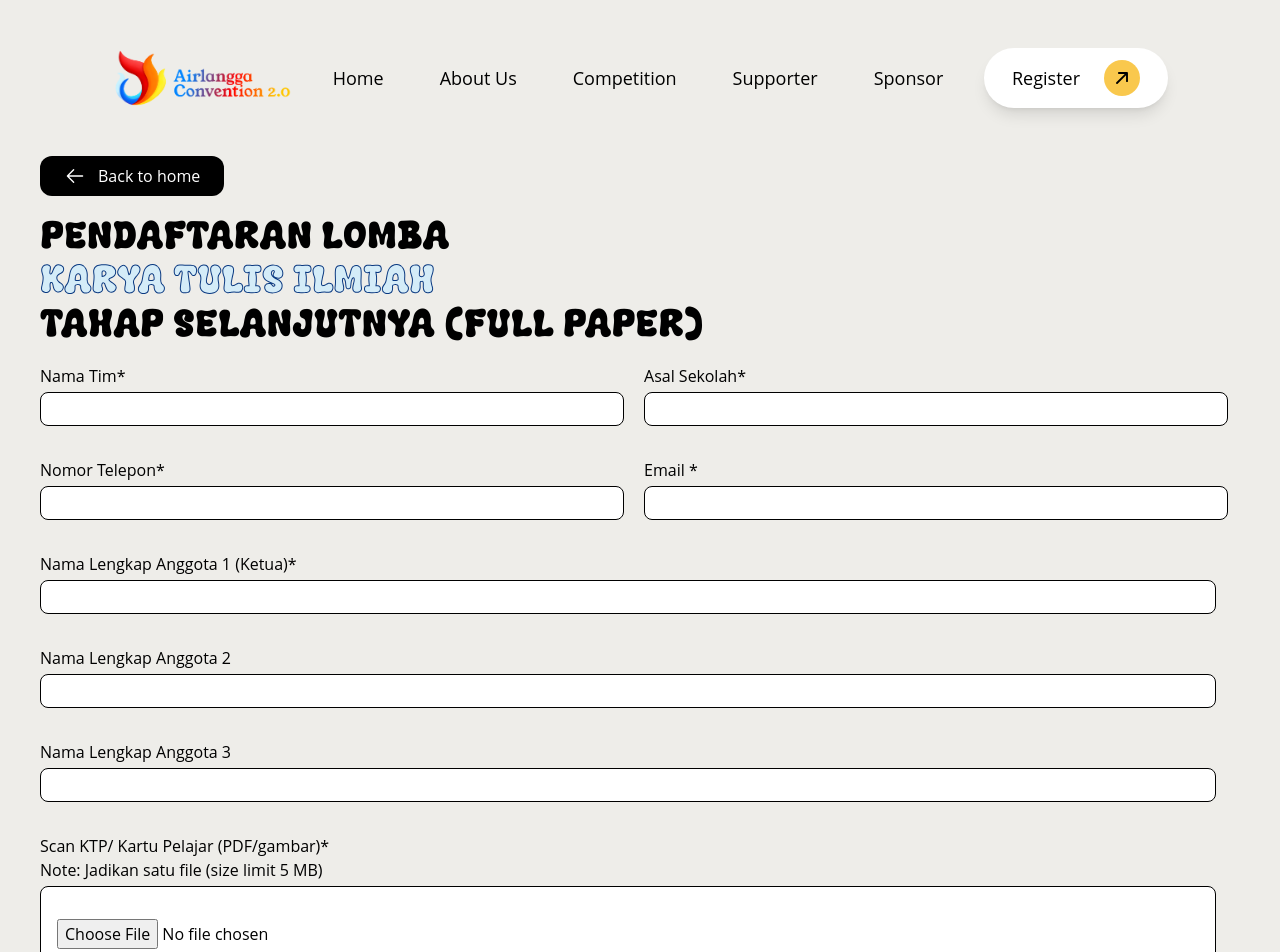
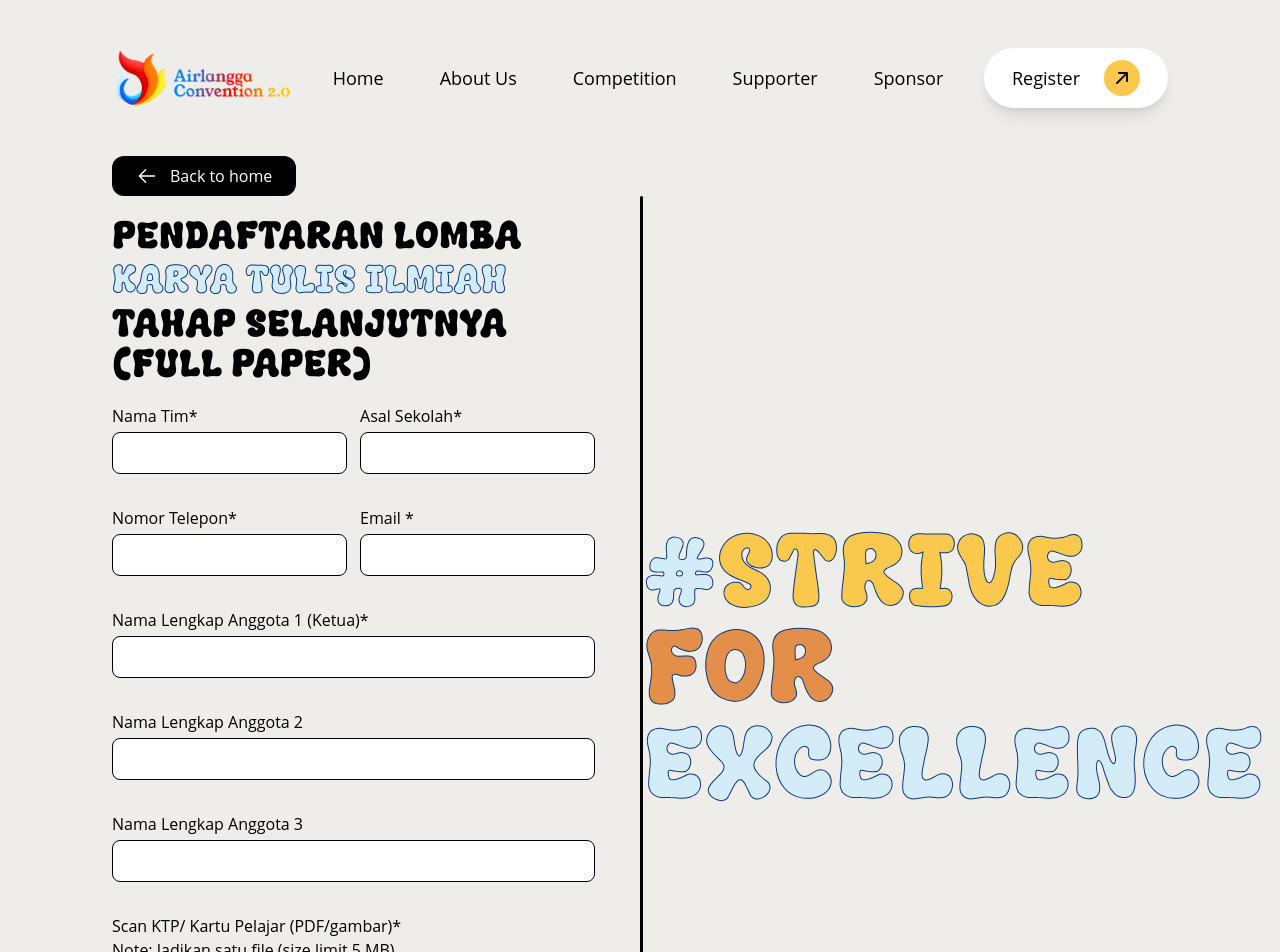
Before and after one commit to Elioth-Gray/Aircon-2.0, a Next.js app: page /competitions/karya-tulis-ilmiah/pendaftaran-tahap-lanjut in a window 1280 px wide. Shown: the top 952 px of the page. Built offline with nearby package versions, Linux system fonts and the light colour scheme.

Commit message:
Register Update

```diff
--- a/app/competitions/karya-tulis-ilmiah/pendaftaran-tahap-lanjut/page.tsx
+++ b/app/competitions/karya-tulis-ilmiah/pendaftaran-tahap-lanjut/page.tsx
@@ -8,6 +8,10 @@ import BackButton from "@/app/components/BackButton";
 const CompetitionPage = () => {
   const [step, setStep] = useState(0);
   const router = useRouter();
+
+  const handleSubmit = () => {
+    console.log("submit");
+  };
 
   const nextStep = () => {
     if (step < 1) {
@@ -31,8 +35,10 @@ const CompetitionPage = () => {
 
   return (
     <>
-      <div className="mx-10 mt-5">
+      <div className="mx-10 mt-5 lg:mx-28">
         <BackButton />
+        <div className="flex flex-col lg:flex-row lg:gap-10">
+          <div className="w-full lg:w-1/2">
             {step === 0 ? (
               <>
                 <div className="w-full flex flex-col gap-1 mt-5 text-4xl">
@@ -63,7 +69,7 @@ const CompetitionPage = () => {
                         <input
                           type="text"
                           name="namaTim"
-                      className="px-2 py-1 border border-black rounded-lg w-[98%]"
+                          className="px-2 py-1 border border-black rounded-lg w-[98%] lg:py-2"
                         />
                       </div>
                       <div className="flex flex-col w-1/2 gap-1">
@@ -71,7 +77,7 @@ const CompetitionPage = () => {
                         <input
                           type="text"
                           name="asalSekolah"
-                      className="px-2 py-1 border border-black rounded-lg w-[98%]"
+                          className="px-2 py-1 border border-black rounded-lg w-[98%] lg:py-2"
                         />
                       </div>
                     </div>
@@ -81,7 +87,7 @@ const CompetitionPage = () => {
                         <input
                           type="text"
                           name="nomorTelepon"
-                      className="px-2 py-1 border border-black rounded-lg w-[98%]"
+                          className="px-2 py-1 border border-black rounded-lg w-[98%] lg:py-2"
                         />
                       </div>
                       <div className="flex flex-col w-1/2 gap-1">
@@ -89,7 +95,7 @@ const CompetitionPage = () => {
                         <input
                           type="text"
                           name="email"
-                      className="px-2 py-1 border border-black rounded-lg w-[98%]"
+                          className="px-2 py-1 border border-black rounded-lg w-[98%] lg:py-2"
                         />
                       </div>
                     </div>
@@ -101,7 +107,7 @@ const CompetitionPage = () => {
                         <input
                           type="text"
                           name="anggota1"
-                      className="px-2 py-1 border border-black rounded-lg w-[98%]"
+                          className="px-2 py-1 border border-black rounded-lg w-[98%] lg:py-2 lg:w-[99%]"
                         />
                       </div>
                     </div>
@@ -111,7 +117,7 @@ const CompetitionPage = () => {
                         <input
                           type="text"
                           name="anggota2"
-                      className="px-2 py-1 border border-black rounded-lg w-[98%]"
+                          className="px-2 py-1 border border-black rounded-lg w-[98%] lg:py-2 lg:w-[99%]"
                         />
                       </div>
                     </div>
@@ -121,20 +127,20 @@ const CompetitionPage = () => {
                         <input
                           type="text"
                           name="anggota3"
-                      className="px-2 py-1 border border-black rounded-lg w-[98%]"
+                          className="px-2 py-1 border border-black rounded-lg w-[98%] lg:py-2 lg:w-[99%]"
                         />
                       </div>
                     </div>
                     <div className="w-full flex flex-row justify-between gap-2">
                       <div className="flex flex-col w-full gap-1">
                         <label htmlFor="ktpFile">
-                      Scan KTP/ Kartu Pelajar (PDF/gambar)* <br /> Note: Jadikan
-                      satu file (size limit 5 MB)
+                          Scan KTP/ Kartu Pelajar (PDF/gambar)* <br /> Note:
+                          Jadikan satu file (size limit 5 MB)
                         </label>
                         <input
                           type="file"
                           name="ktpFile"
-                      className="px-4 py-8 border border-black rounded-lg w-[98%] bg-white"
+                          className="px-4 py-8 border border-black rounded-lg w-[98%] bg-white lg:w-[99%]"
                           accept=".pdf"
                           onChange={(e) => {
                             const file = e.target.files?.[0];
@@ -157,7 +163,7 @@ const CompetitionPage = () => {
                         <input
                           type="text"
                           name="judulKarya"
-                      className="px-2 py-1 border border-black rounded-lg w-[98%]"
+                          className="px-2 py-1 border border-black rounded-lg w-[98%] lg:py-2 lg:w-[99%]"
                         />
                       </div>
                     </div>
@@ -166,7 +172,7 @@ const CompetitionPage = () => {
                       <select
                         name="subTema"
                         id="subTema"
-                    className="w-2/3 px-2 py-2 rounded-lg border border-black"
+                        className="w-2/3 px-2 py-2 rounded-lg border border-black lg:py-2 lg:w-[99%]"
                         defaultValue=""
                       >
                         <option value="" disabled>
@@ -183,12 +189,13 @@ const CompetitionPage = () => {
                     <div className="w-full flex flex-row justify-between gap-2">
                       <div className="flex flex-col w-full gap-1">
                         <label htmlFor="ktpFile">
-                      File Full Paper* <br /> Note: Format PDF, Size Limit 10 MB
+                          File Full Paper* <br /> Note: Format PDF, Size Limit
+                          10 MB
                         </label>
                         <input
                           type="file"
                           name="abstrakFile"
-                      className="px-4 py-8 border border-black rounded-lg w-[98%] bg-white"
+                          className="px-4 py-8 border border-black rounded-lg w-[98%] bg-white lg:w-[99%]"
                           accept=".pdf"
                           onChange={(e) => {
                             const file = e.target.files?.[0];
@@ -209,7 +216,7 @@ const CompetitionPage = () => {
                         <input
                           type="file"
                           name="suratPernyataanPendaftaran"
-                      className="px-4 py-8 border border-black rounded-lg w-[98%] bg-white"
+                          className="px-4 py-8 border border-black rounded-lg w-[98%] bg-white lg:w-[99%]"
                           accept=".pdf"
                           onChange={(e) => {
                             const file = e.target.files?.[0];
@@ -224,13 +231,13 @@ const CompetitionPage = () => {
                     <div className="w-full flex flex-row justify-between gap-2">
                       <div className="flex flex-col w-full gap-1">
                         <label htmlFor="suratPernyataanOrisinalitas">
-                      Surat Pernyataan Orisinalitas* <br /> Note: Format PDF,
-                      Size Limit 5 MB
+                          Surat Pernyataan Orisinalitas* <br /> Note: Format
+                          PDF, Size Limit 5 MB
                         </label>
                         <input
                           type="file"
                           name="suratPernyataanOrisinalitas"
-                      className="px-4 py-8 border border-black rounded-lg w-[98%] bg-white"
+                          className="px-4 py-8 border border-black rounded-lg w-[98%] bg-white lg:w-[99%]"
                           accept=".pdf"
                           onChange={(e) => {
                             const file = e.target.files?.[0];
@@ -244,22 +251,67 @@ const CompetitionPage = () => {
                     </div>
                   </>
                 ) : null}
-          </form>
-          <div className="w-full mt-5 flex flex-row justify-between">
+                <div className="w-full mt-2 flex flex-row justify-between">
                   {step > 0 ? (
                     <button
                       className="bg-black text-white px-8 py-2 rounded-lg flex flex-row justify-center items-center"
                       onClick={prevStep}
+                      type="button"
                     >
                       Prev
                     </button>
                   ) : null}
+                  {step === 1 ? (
+                    <button
+                      className="bg-black text-white px-8 py-2 rounded-lg flex flex-row justify-center items-center"
+                      onClick={handleSubmit}
+                      type="submit"
+                    >
+                      Submit
+                    </button>
+                  ): null}
+
+                  {step == 0 ? (
                     <button
                       className="bg-black text-white px-8 py-2 rounded-lg flex flex-row justify-center items-center"
                       onClick={nextStep}
+                      type="button"
                     >
                       Next
                     </button>
+                  ) : null}
+                </div>
+              </form>
+            </div>{" "}
+          </div>
+          <div className="w-1/2 flex-row h-auto hidden lg:flex items-center justify-between">
+            <div className="h-full px-[0.10rem] bg-black py-1 rounded-xl"></div>
+            <div className="font-winter uppercase text-8xl">
+              <h1
+                className="text-[#D4ECF8]"
+                style={{
+                  WebkitTextStroke: "1px #0A3981",
+                }}
+              >
+                #<span className="text-[#F9C84D]">Strive</span>
+              </h1>
+              <h1
+                className="text-[#E38F49]"
+                style={{
+                  WebkitTextStroke: "1px #0A3981",
+                }}
+              >
+                for
+              </h1>
+              <h1
+                className="text-[#D4ECF8]"
+                style={{
+                  WebkitTextStroke: "1px #0A3981",
+                }}
+              >
+                Excellence
+              </h1>
+            </div>
           </div>
         </div>
       </div>
```
Lines whose indentation alone changed are shown as unchanged.
